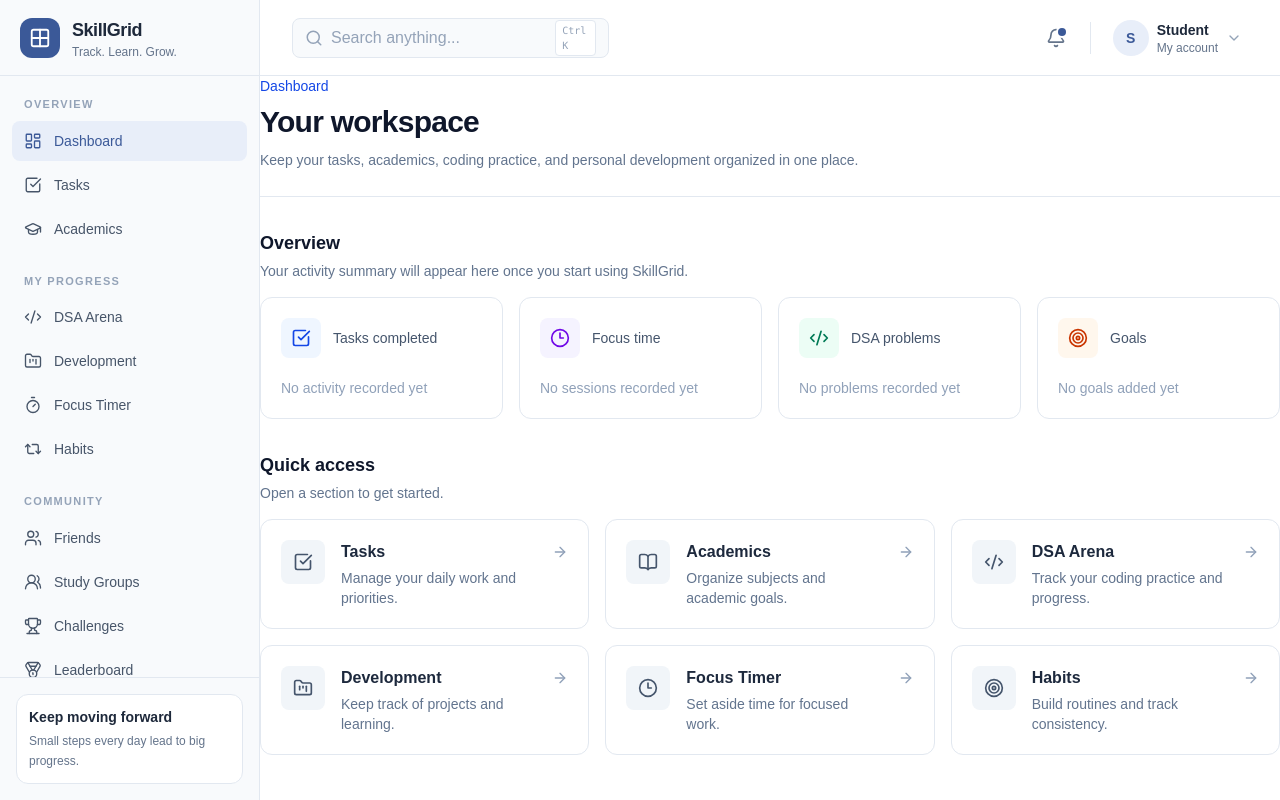
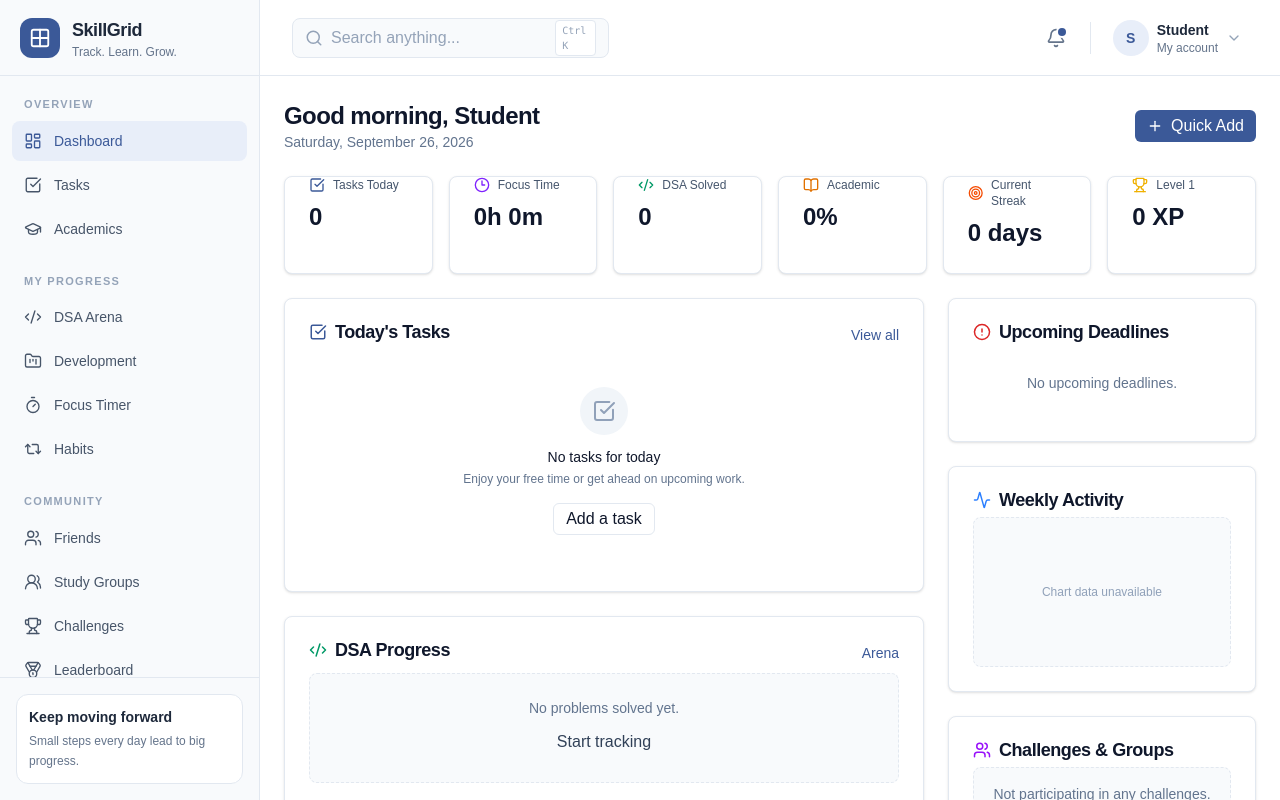
Before and after one commit to thiteswapnil1212-hue/skillGrid, a Next.js app in the folder skillgrid-app/: page /dashboard in a window 1280 px wide. Built offline with nearby package versions, Linux system fonts and the light colour scheme.

Commit message:
feat: redesign dashboard UI

```diff
--- a/skillgrid-app/src/app/dashboard/page.tsx
+++ b/skillgrid-app/src/app/dashboard/page.tsx
@@ -1,181 +1,220 @@
-
 import Link from "next/link";
 import {
-  ArrowRight,
-  BookOpen,
+  Plus,
   CheckSquare,
   Clock3,
   Code2,
-  FolderKanban,
+  BookOpen,
   Target,
+  Trophy,
+  Activity,
+  Calendar,
+  AlertCircle,
+  Users
 } from "lucide-react";
-
-const quickLinks = [
-  {
-    title: "Tasks",
-    description: "Manage your daily work and priorities.",
-    href: "/tasks",
-    icon: CheckSquare,
-  },
-  {
-    title: "Academics",
-    description: "Organize subjects and academic goals.",
-    href: "/academics",
-    icon: BookOpen,
-  },
-  {
-    title: "DSA Arena",
-    description: "Track your coding practice and progress.",
-    href: "/dsa",
-    icon: Code2,
-  },
-  {
-    title: "Development",
-    description: "Keep track of projects and learning.",
-    href: "/development",
-    icon: FolderKanban,
-  },
-  {
-    title: "Focus Timer",
-    description: "Set aside time for focused work.",
-    href: "/focus-timer",
-    icon: Clock3,
-  },
-  {
-    title: "Habits",
-    description: "Build routines and track consistency.",
-    href: "/habits",
-    icon: Target,
-  },
-];
+import { Button } from "@/components/ui/Button";
+import { Card, CardContent, CardHeader, CardTitle } from "@/components/ui/Card";
+import { Badge } from "@/components/ui/Badge";
 
 export default function DashboardPage() {
+  const today = new Date().toLocaleDateString("en-US", {
+    weekday: "long",
+    year: "numeric",
+    month: "long",
+    day: "numeric",
+  });
+
   return (
-    <main className="mx-auto w-full max-w-7xl space-y-8">
-      <section className="border-b border-slate-200 pb-6">
-        <p className="text-sm font-medium text-blue-700">
-          Dashboard
-        </p>
-
-        <h1 className="mt-2 text-2xl font-semibold tracking-tight text-slate-900 sm:text-3xl">
-          Your workspace
-        </h1>
-
-        <p className="mt-2 max-w-2xl text-sm leading-6 text-slate-500">
-          Keep your tasks, academics, coding practice, and personal
-          development organized in one place.
-        </p>
+    <main className="mx-auto w-full max-w-7xl space-y-6 p-6">
+      {/* Header */}
+      <section className="flex flex-col gap-4 sm:flex-row sm:items-center sm:justify-between">
+        <div>
+          <h1 className="text-2xl font-semibold tracking-tight text-slate-900">
+            Good morning, Student
+          </h1>
+          <p className="text-sm text-slate-500">{today}</p>
+        </div>
+        <Button size="sm" className="gap-2">
+          <Plus size={16} />
+          <span>Quick Add</span>
+        </Button>
       </section>
 
-      <section>
-        <div className="mb-4">
-          <h2 className="text-lg font-semibold text-slate-900">
-            Overview
-          </h2>
-          <p className="mt-1 text-sm text-slate-500">
-            Your activity summary will appear here once you start
-            using SkillGrid.
-          </p>
+      {/* Summary Statistics */}
+      <section className="grid grid-cols-2 gap-4 lg:grid-cols-3 xl:grid-cols-6">
+        <Card>
+          <CardContent className="p-4 flex flex-col gap-2">
+            <div className="flex items-center gap-2 text-slate-600">
+              <CheckSquare size={16} className="text-primary" />
+              <span className="text-xs font-medium">Tasks Today</span>
+            </div>
+            <p className="text-2xl font-semibold text-slate-900">0</p>
+          </CardContent>
+        </Card>
+        <Card>
+          <CardContent className="p-4 flex flex-col gap-2">
+            <div className="flex items-center gap-2 text-slate-600">
+              <Clock3 size={16} className="text-violet-600" />
+              <span className="text-xs font-medium">Focus Time</span>
+            </div>
+            <p className="text-2xl font-semibold text-slate-900">0h 0m</p>
+          </CardContent>
+        </Card>
+        <Card>
+          <CardContent className="p-4 flex flex-col gap-2">
+            <div className="flex items-center gap-2 text-slate-600">
+              <Code2 size={16} className="text-emerald-600" />
+              <span className="text-xs font-medium">DSA Solved</span>
+            </div>
+            <p className="text-2xl font-semibold text-slate-900">0</p>
+          </CardContent>
+        </Card>
+        <Card>
+          <CardContent className="p-4 flex flex-col gap-2">
+            <div className="flex items-center gap-2 text-slate-600">
+              <BookOpen size={16} className="text-amber-600" />
+              <span className="text-xs font-medium">Academic</span>
+            </div>
+            <p className="text-2xl font-semibold text-slate-900">0%</p>
+          </CardContent>
+        </Card>
+        <Card>
+          <CardContent className="p-4 flex flex-col gap-2">
+            <div className="flex items-center gap-2 text-slate-600">
+              <Target size={16} className="text-orange-600" />
+              <span className="text-xs font-medium">Current Streak</span>
+            </div>
+            <p className="text-2xl font-semibold text-slate-900">0 days</p>
+          </CardContent>
+        </Card>
+        <Card>
+          <CardContent className="p-4 flex flex-col gap-2">
+            <div className="flex items-center gap-2 text-slate-600">
+              <Trophy size={16} className="text-yellow-500" />
+              <span className="text-xs font-medium">Level 1</span>
+            </div>
+            <p className="text-2xl font-semibold text-slate-900">0 XP</p>
+          </CardContent>
+        </Card>
+      </section>
+
+      {/* Main Grid */}
+      <div className="grid grid-cols-1 gap-6 lg:grid-cols-2 xl:grid-cols-3">
+        {/* Left Column */}
+        <div className="space-y-6 xl:col-span-2">
+          {/* Today's Tasks */}
+          <Card>
+            <CardHeader className="flex flex-row items-center justify-between pb-2">
+              <CardTitle className="text-base flex items-center gap-2">
+                <CheckSquare size={18} className="text-primary" />
+                Today's Tasks
+              </CardTitle>
+              <Link href="/tasks" className="text-sm font-medium text-primary hover:underline">
+                View all
+              </Link>
+            </CardHeader>
+            <CardContent>
+              <div className="flex flex-col items-center justify-center py-8 text-center">
+                <div className="rounded-full bg-slate-100 p-3 mb-3">
+                  <CheckSquare size={24} className="text-slate-400" />
+                </div>
+                <p className="text-sm font-medium text-slate-900">No tasks for today</p>
+                <p className="text-xs text-slate-500 mt-1">Enjoy your free time or get ahead on upcoming work.</p>
+                <Button variant="outline" size="sm" className="mt-4">Add a task</Button>
+              </div>
+            </CardContent>
+          </Card>
+
+          {/* DSA Progress */}
+          <Card>
+            <CardHeader className="flex flex-row items-center justify-between pb-2">
+              <CardTitle className="text-base flex items-center gap-2">
+                <Code2 size={18} className="text-emerald-600" />
+                DSA Progress
+              </CardTitle>
+              <Link href="/dsa" className="text-sm font-medium text-primary hover:underline">
+                Arena
+              </Link>
+            </CardHeader>
+            <CardContent>
+              <div className="flex flex-col items-center justify-center py-6 text-center border border-dashed border-slate-200 rounded-lg bg-slate-50">
+                <p className="text-sm text-slate-500">No problems solved yet.</p>
+                <Button variant="ghost" size="sm" className="mt-2 text-primary">Start tracking</Button>
+              </div>
+            </CardContent>
+          </Card>
+
+          {/* Academic & Subject Progress */}
+          <Card>
+            <CardHeader className="flex flex-row items-center justify-between pb-2">
+              <CardTitle className="text-base flex items-center gap-2">
+                <BookOpen size={18} className="text-amber-600" />
+                Subject Progress
+              </CardTitle>
+              <Link href="/academics" className="text-sm font-medium text-primary hover:underline">
+                Academics
+              </Link>
+            </CardHeader>
+            <CardContent>
+              <div className="flex flex-col items-center justify-center py-6 text-center border border-dashed border-slate-200 rounded-lg bg-slate-50">
+                <p className="text-sm text-slate-500">No subjects added yet.</p>
+                <Button variant="ghost" size="sm" className="mt-2 text-primary">Add subject</Button>
+              </div>
+            </CardContent>
+          </Card>
         </div>
 
-        <div className="grid grid-cols-1 gap-4 sm:grid-cols-2 xl:grid-cols-4">
-          <div className="rounded-xl border border-slate-200 bg-white p-5">
-            <div className="flex items-center gap-3">
-              <div className="rounded-lg bg-blue-50 p-2.5">
-                <CheckSquare className="h-5 w-5 text-blue-700" />
+        {/* Right Column */}
+        <div className="space-y-6">
+          {/* Upcoming Deadlines */}
+          <Card>
+            <CardHeader className="pb-2">
+              <CardTitle className="text-base flex items-center gap-2">
+                <AlertCircle size={18} className="text-danger" />
+                Upcoming Deadlines
+              </CardTitle>
+            </CardHeader>
+            <CardContent>
+              <div className="flex flex-col items-center justify-center py-6 text-center">
+                <p className="text-sm text-slate-500">No upcoming deadlines.</p>
               </div>
-              <p className="text-sm font-medium text-slate-600">
-                Tasks completed
-              </p>
-            </div>
-            <p className="mt-5 text-sm text-slate-400">
-              No activity recorded yet
-            </p>
-          </div>
+            </CardContent>
+          </Card>
 
-          <div className="rounded-xl border border-slate-200 bg-white p-5">
-            <div className="flex items-center gap-3">
-              <div className="rounded-lg bg-violet-50 p-2.5">
-                <Clock3 className="h-5 w-5 text-violet-700" />
+          {/* Weekly Activity */}
+          <Card>
+            <CardHeader className="pb-2">
+              <CardTitle className="text-base flex items-center gap-2">
+                <Activity size={18} className="text-blue-500" />
+                Weekly Activity
+              </CardTitle>
+            </CardHeader>
+            <CardContent>
+              <div className="flex h-[150px] items-center justify-center border border-dashed border-slate-200 rounded-lg bg-slate-50">
+                <p className="text-xs text-slate-400">Chart data unavailable</p>
               </div>
-              <p className="text-sm font-medium text-slate-600">
-                Focus time
-              </p>
-            </div>
-            <p className="mt-5 text-sm text-slate-400">
-              No sessions recorded yet
-            </p>
-          </div>
+            </CardContent>
+          </Card>
 
-          <div className="rounded-xl border border-slate-200 bg-white p-5">
-            <div className="flex items-center gap-3">
-              <div className="rounded-lg bg-emerald-50 p-2.5">
-                <Code2 className="h-5 w-5 text-emerald-700" />
+          {/* Challenges and Groups */}
+          <Card>
+            <CardHeader className="pb-2">
+              <CardTitle className="text-base flex items-center gap-2">
+                <Users size={18} className="text-purple-600" />
+                Challenges & Groups
+              </CardTitle>
+            </CardHeader>
+            <CardContent>
+               <div className="flex flex-col gap-3">
+                <div className="flex flex-col items-center justify-center py-4 text-center border border-dashed border-slate-200 rounded-lg bg-slate-50">
+                  <p className="text-sm text-slate-500">Not participating in any challenges.</p>
+                  <Link href="/challenges" className="mt-1 text-xs font-medium text-primary hover:underline">Find challenges</Link>
+                </div>
               </div>
-              <p className="text-sm font-medium text-slate-600">
-                DSA problems
-              </p>
-            </div>
-            <p className="mt-5 text-sm text-slate-400">
-              No problems recorded yet
-            </p>
-          </div>
-
-          <div className="rounded-xl border border-slate-200 bg-white p-5">
-            <div className="flex items-center gap-3">
-              <div className="rounded-lg bg-orange-50 p-2.5">
-                <Target className="h-5 w-5 text-orange-700" />
-              </div>
-              <p className="text-sm font-medium text-slate-600">
-                Goals
-              </p>
-            </div>
-            <p className="mt-5 text-sm text-slate-400">
-              No goals added yet
-            </p>
-          </div>
+            </CardContent>
+          </Card>
         </div>
-      </section>
-
-      <section>
-        <div className="mb-4">
-          <h2 className="text-lg font-semibold text-slate-900">
-            Quick access
-          </h2>
-          <p className="mt-1 text-sm text-slate-500">
-            Open a section to get started.
-          </p>
-        </div>
-
-        <div className="grid grid-cols-1 gap-4 sm:grid-cols-2 xl:grid-cols-3">
-          {quickLinks.map((item) => {
-            const Icon = item.icon;
-
-            return (
-              <Link
-                key={item.title}
-                href={item.href}
-                className="group flex items-start gap-4 rounded-xl border border-slate-200 bg-white p-5 transition-colors hover:border-blue-300 hover:bg-slate-50"
-              >
-                <div className="rounded-lg bg-slate-100 p-3 transition-colors group-hover:bg-blue-50">
-                  <Icon className="h-5 w-5 text-slate-600 group-hover:text-blue-700" />
-                </div>
-
-                <div className="min-w-0 flex-1">
-                  <h3 className="font-semibold text-slate-800">
-                    {item.title}
-                  </h3>
-                  <p className="mt-1 text-sm leading-5 text-slate-500">
-                    {item.description}
-                  </p>
-                </div>
-
-                <ArrowRight className="mt-1 h-4 w-4 shrink-0 text-slate-400 transition group-hover:translate-x-1 group-hover:text-blue-700" />
-              </Link>
-            );
-          })}
-        </div>
-      </section>
+      </div>
     </main>
   );
 }
```
